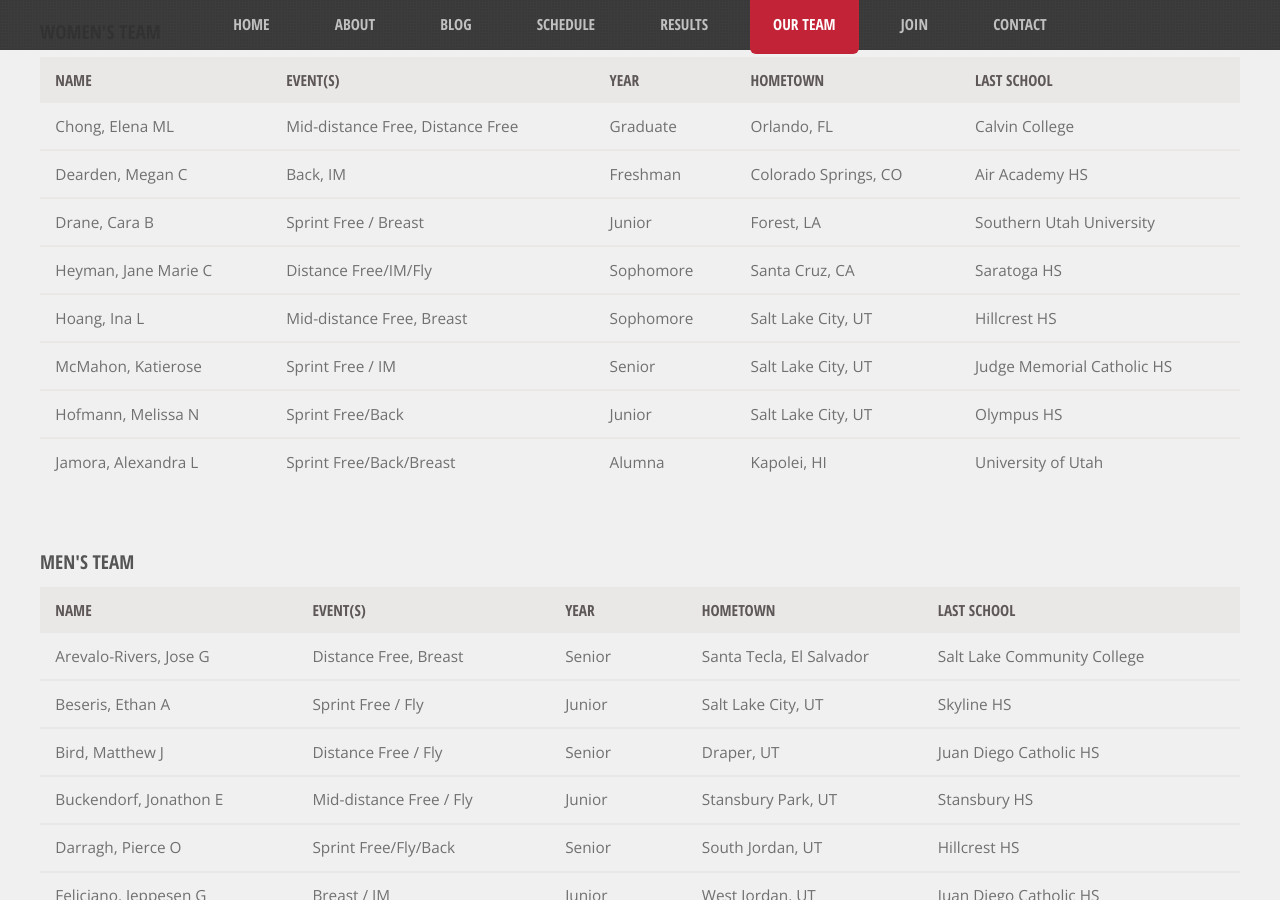
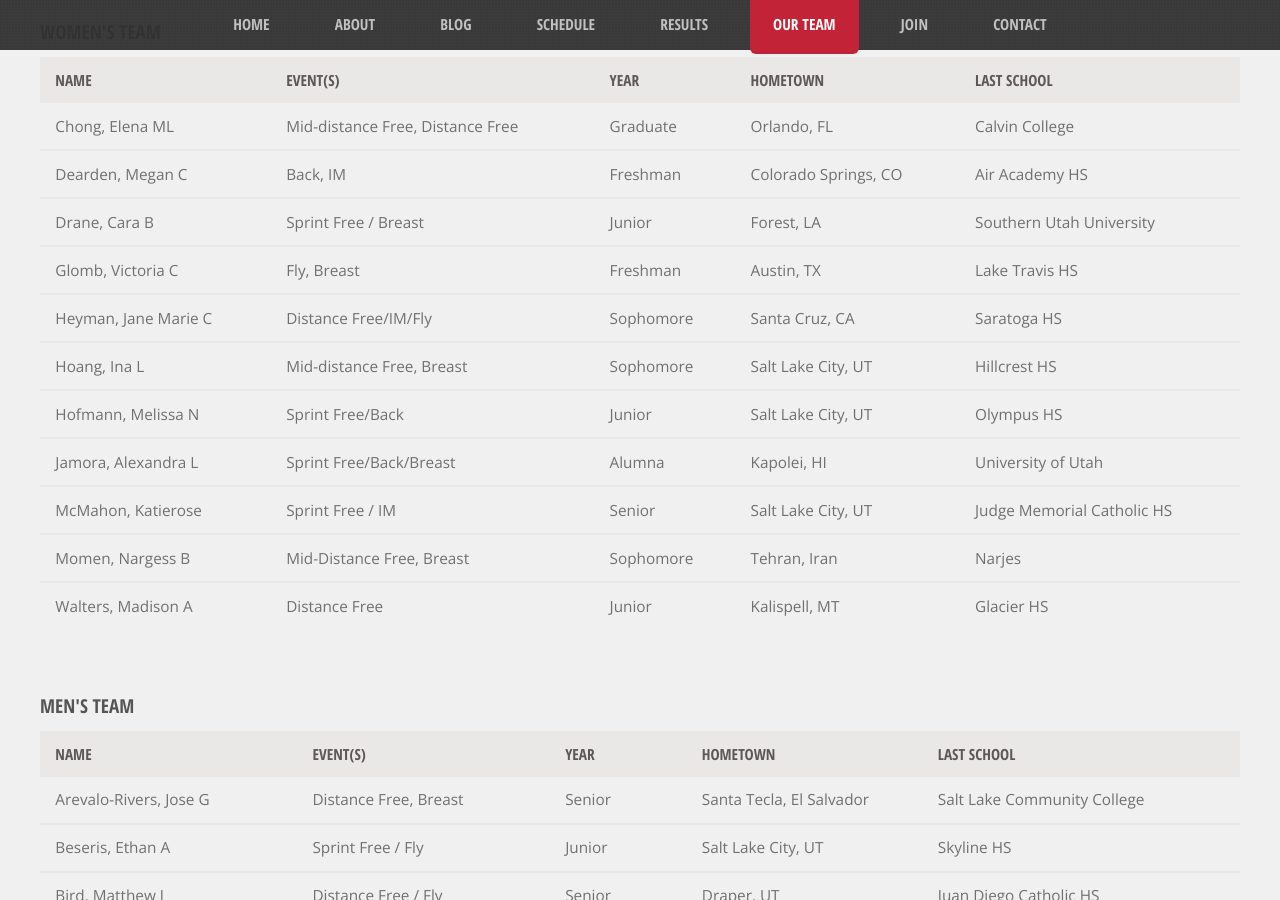
Before and after one commit to utahclubswimming/utahclubswimming.github.io, a Jekyll site: the page built from team.html, in a window 1280 px wide and 900 px high, scrolled down 423 px. Built offline with Jekyll 4.4.1, drawn with Linux system fonts in a browser that asks for light colours.

Commit message:
Resolves #183

```diff
--- a/_data/members/women.yml
+++ b/_data/members/women.yml
@@ -19,6 +19,14 @@
   year: Junior
   hometown: Forest, LA
   school: Southern Utah University
+- last_name: Glomb
+  first_name: Victoria
+  middle_initial: C
+  given_name: Torreigh
+  events: Fly, Breast
+  year: Freshman
+  hometown: Austin, TX
+  school: Lake Travis HS
 - last_name: Heyman
   first_name: Jane Marie
   middle_initial: C
@@ -35,12 +43,6 @@
   year: Sophomore
   hometown: Salt Lake City, UT
   school: Hillcrest HS
-- last_name: McMahon
-  first_name: Katierose
-  events: Sprint Free / IM
-  year: Senior
-  hometown: Salt Lake City, UT
-  school: Judge Memorial Catholic HS
 - last_name: Hofmann
   first_name: Melissa
   middle_initial: N
@@ -57,3 +59,24 @@
   year: Alumna
   hometown: Kapolei, HI
   school: University of Utah
+- last_name: McMahon
+  first_name: Katierose
+  events: Sprint Free / IM
+  year: Senior
+  hometown: Salt Lake City, UT
+  school: Judge Memorial Catholic HS
+- last_name: Momen
+  first_name: Nargess
+  middle_initial: B
+  events: Mid-Distance Free, Breast
+  year: Sophomore
+  hometown: Tehran, Iran
+  school: Narjes
+- last_name: Walters
+  first_name: Madison
+  middle_initial: A
+  given_name: Maddie
+  events: Distance Free
+  year: Junior
+  hometown: Kalispell, MT
+  school: Glacier HS
```
